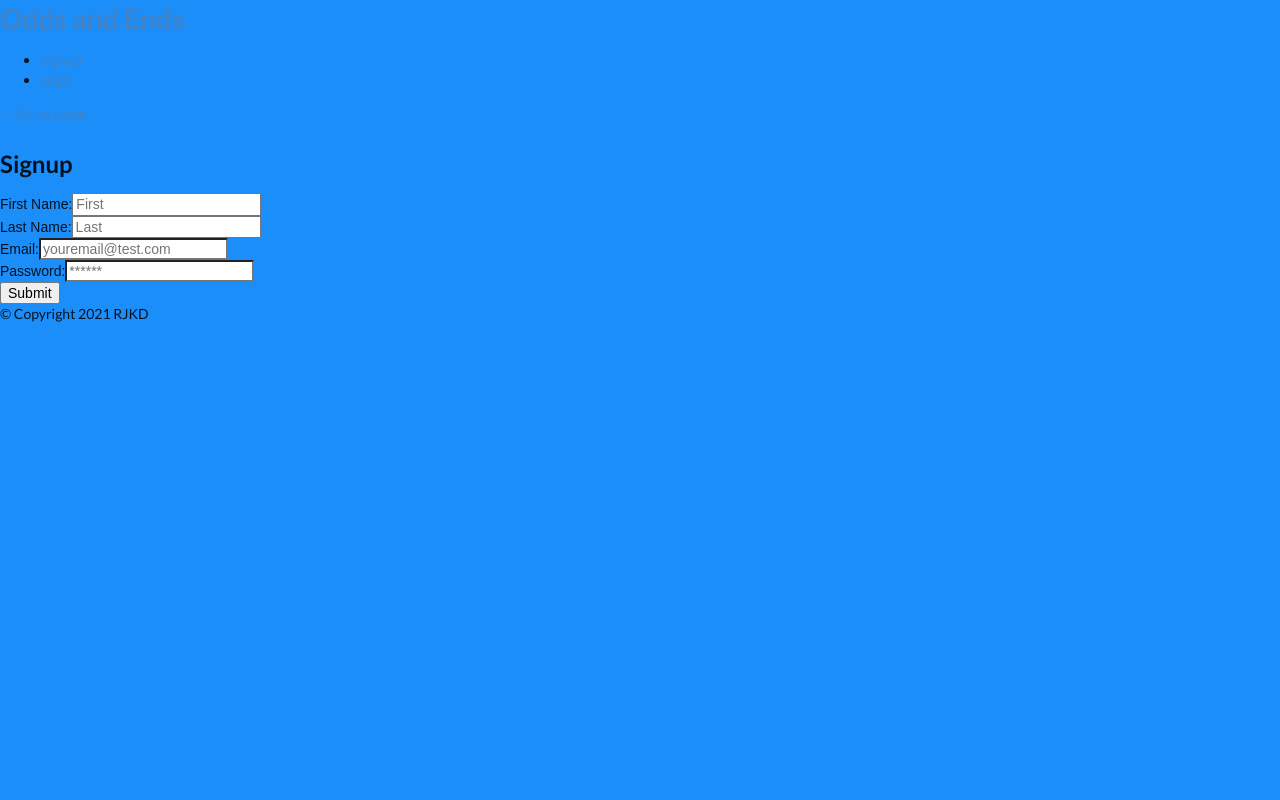
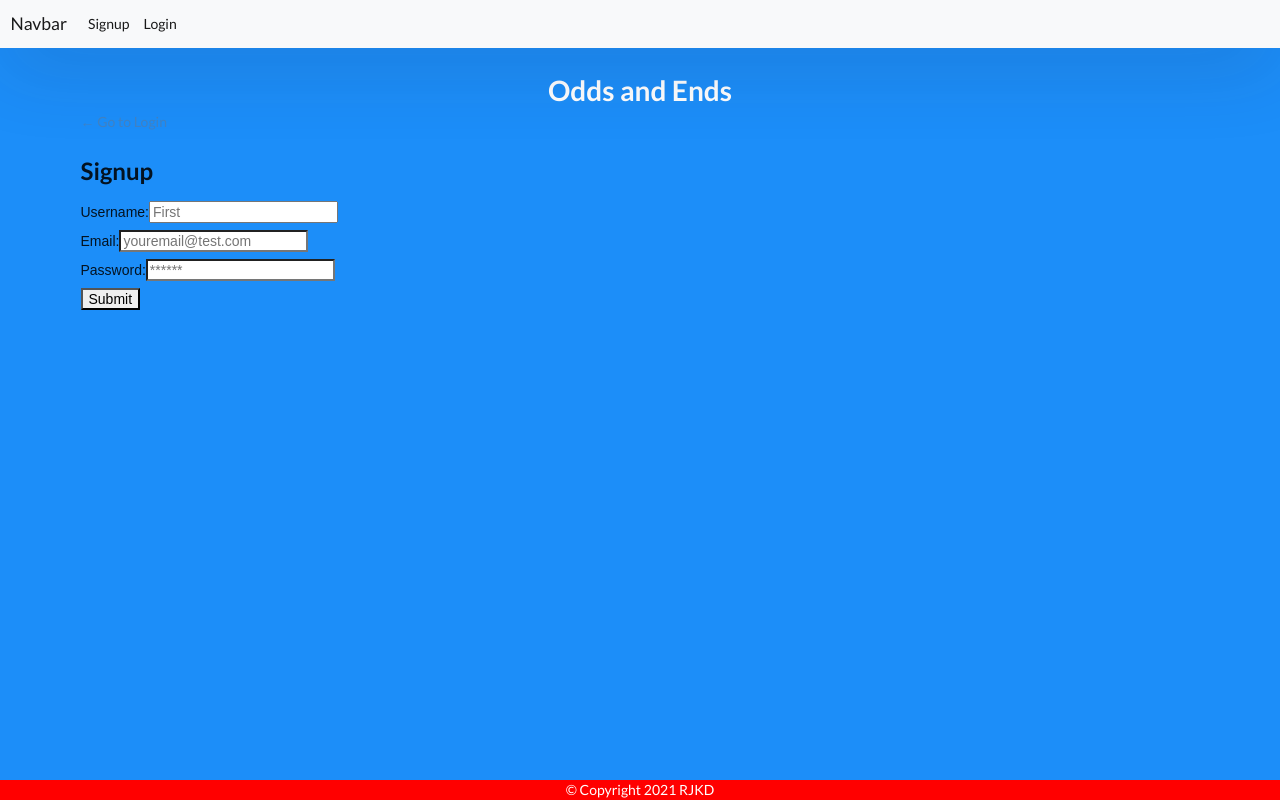
Before and after one commit to dgstjohn/project-3, a React (Create React App) app in the folder client/: page /signup in a window 1280 px wide. Built offline with nearby package versions, Linux system fonts and the light colour scheme.

Commit message:
fixed signup/login issue, added some CSS elements to make homepage look like a homepage

```diff
--- a/client/package.json
+++ b/client/package.json
@@ -2,6 +2,7 @@
   "name": "client",
   "version": "0.1.0",
   "private": true,
+  "proxy": "http://localhost:3001",
   "dependencies": {
     "@apollo/client": "^3.4.16",
     "@testing-library/jest-dom": "^5.14.1",
--- a/client/public/index.html
+++ b/client/public/index.html
@@ -18,6 +18,7 @@
       work correctly both with client-side routing and a non-root public URL.
       Learn how to configure a non-root public URL by running `npm run build`.
     -->
+    <link href="https://cdn.jsdelivr.net/npm/bootstrap@5.1.3/dist/css/bootstrap.min.css" rel="stylesheet" integrity="sha384-1BmE4kWBq78iYhFldvKuhfTAU6auU8tT94WrHftjDbrCEXSU1oBoqyl2QvZ6jIW3" crossorigin="anonymous">
     <title>Dashboard Template for Semantic-UI</title>
   </head>
   <body>
--- a/client/src/components/Footer/index.js
+++ b/client/src/components/Footer/index.js
@@ -1,11 +1,11 @@
-import React from 'react';
+import React from "react";
 
 function Footer() {
-    return (
-        <footer className="footer">
-          © Copyright 2021 RJKD
-        </footer>
-    );
-  };
+  return (
+    <div class="footer">
+      <p>© Copyright 2021 RJKD</p>
+    </div>
+  );
+}
 
-  export default Footer;
+export default Footer;
--- a/client/src/components/Nav/index.js
+++ b/client/src/components/Nav/index.js
@@ -1,55 +1,110 @@
-import React from 'react';
+import React from "react";
 import Auth from "../../utils/auth";
 import { Link } from "react-router-dom";
 
 function Nav() {
-
   function showNavigation() {
     if (Auth.loggedIn()) {
       return (
-        <ul className="flex-row">
-          <li className="mx-1">
-            <Link to="/orderHistory">
+        <nav className="navbar navbar-expand-lg navbar-light bg-light">
+          <div className="container-fluid">
+            <a className="navbar-brand" href="#">
+              Navbar
+            </a>
+            <button
+              className="navbar-toggler"
+              type="button"
+              data-bs-toggle="collapse"
+              data-bs-target="#navbarNav"
+              aria-controls="navbarNav"
+              aria-expanded="false"
+              aria-label="Toggle navigation"
+            >
+              <span className="navbar-toggler-icon"></span>
+            </button>
+            <div className="collapse navbar-collapse" id="navbarNav">
+              <ul className="navbar-nav">
+                <li className="nav-item">
+                  <a className="nav-link active" aria-current="page" href="#">
+                    Home
+                  </a>
+                </li>
+                <li className="nav-item">
+                  <a
+                    className="nav-link active"
+                    aria-current="page"
+                    href="/orderHistory"
+                  >
                     Your Bet History
-            </Link>
+                  </a>
                 </li>
-          <li className="mx-1">
+                <li className="nav-item">
                   {/* this is not using the Link component to logout or user and then refresh the application to the start */}
-            <a href="/" onClick={() => Auth.logout()}>
+                  <a
+                    className="nav-link"
+                    href="/"
+                    onClick={() => Auth.logout()}
+                  >
                     Logout
                   </a>
                 </li>
               </ul>
+            </div>
+          </div>
+        </nav>
       );
     } else {
       return (
-        <ul className="flex-row">
-          <li className="mx-1">
-            <Link to="/signup">
+        <nav className="navbar navbar-expand-lg navbar-light bg-light">
+          <div className="container-fluid">
+            <a className="navbar-brand" href="#">
+              Navbar
+            </a>
+            <button
+              className="navbar-toggler"
+              type="button"
+              data-bs-toggle="collapse"
+              data-bs-target="#navbarNav"
+              aria-controls="navbarNav"
+              aria-expanded="false"
+              aria-label="Toggle navigation"
+            >
+              <span className="navbar-toggler-icon"></span>
+            </button>
+            <div className="collapse navbar-collapse" id="navbarNav">
+              <ul className="navbar-nav">
+                <li className="nav-item">
+                  <a
+                    className="nav-link active"
+                    aria-current="page"
+                    href="/signup"
+                  >
                     Signup
-            </Link>
+                  </a>
                 </li>
-          <li className="mx-1">
-            <Link to="/login">
+                <li className="nav-item">
+                  <a
+                    className="nav-link active"
+                    aria-current="page"
+                    href="/login"
+                  >
                     Login
-            </Link>
+                  </a>
                 </li>
               </ul>
+            </div>
+          </div>
+        </nav>
       );
     }
   }
 
   return (
-    <header className="flex-row px-1">
-      <h1>
-        <Link to="/">
-          Odds and Ends
-        </Link>
+    <header className="w-100">
+      <nav>{showNavigation()}</nav>
+      <h1 className="text-center">
+        <Link className="text-white" to="/">Odds and Ends</Link>
       </h1>
-
-      <nav>
-        {showNavigation()}
-      </nav>
     </header>
   );
 }
--- a/client/src/index.css
+++ b/client/src/index.css
@@ -84,3 +84,13 @@ body, html, .App, #root, .auth-wrapper {
 .forgot-password a {
   color: #167bff;
 }
+
+.footer {
+  position: fixed;
+  left: 0;
+  bottom: 0;
+  width: 100%;
+  background-color: red;
+  color: white;
+  text-align: center;
+}
--- a/client/src/pages/Signup.js
+++ b/client/src/pages/Signup.js
@@ -5,20 +5,20 @@ import Auth from '../utils/auth';
 import { ADD_USER } from '../utils/mutations';
 
 function Signup(props) {
-  const [formState, setFormState] = useState({ email: '', password: '' });
+  const [formState, setFormState] = useState({ email: '', password: '', username: '' });
   const [addUser] = useMutation(ADD_USER);
 
   const handleFormSubmit = async (event) => {
     event.preventDefault();
+    console.log(formState);
     const mutationResponse = await addUser({
       variables: {
-        email: formState.email,
-        password: formState.password,
-        firstName: formState.firstName,
-        lastName: formState.lastName,
-      },
+        ...formState
+      }
     });
+    console.log(mutationResponse);
     const token = mutationResponse.data.addUser.token;
+    console.log(token);
     Auth.login(token);
   };
 
@@ -37,22 +37,12 @@ function Signup(props) {
       <h2>Signup</h2>
       <form onSubmit={handleFormSubmit}>
         <div className="flex-row space-between my-2">
-          <label htmlFor="firstName">First Name:</label>
+          <label htmlFor="username">Username:</label>
           <input
             placeholder="First"
-            name="firstName"
-            type="firstName"
-            id="firstName"
-            onChange={handleChange}
-          />
-        </div>
-        <div className="flex-row space-between my-2">
-          <label htmlFor="lastName">Last Name:</label>
-          <input
-            placeholder="Last"
-            name="lastName"
-            type="lastName"
-            id="lastName"
+            name="username"
+            type="username"
+            id="username"
             onChange={handleChange}
           />
         </div>
```
Also changed, not shown: client/src/utils/mutations.js (+7 -7 lines). Lines whose indentation alone changed are shown as unchanged.
